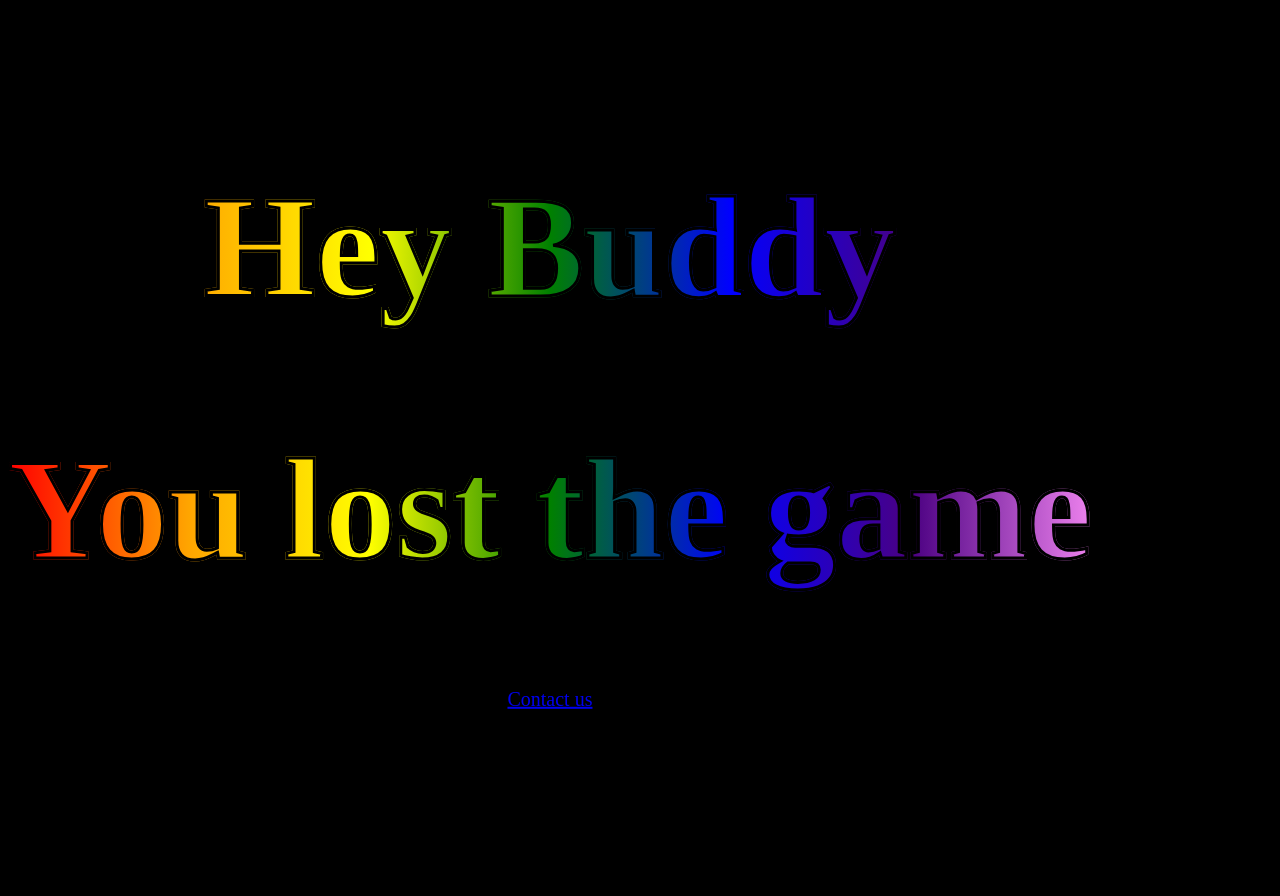
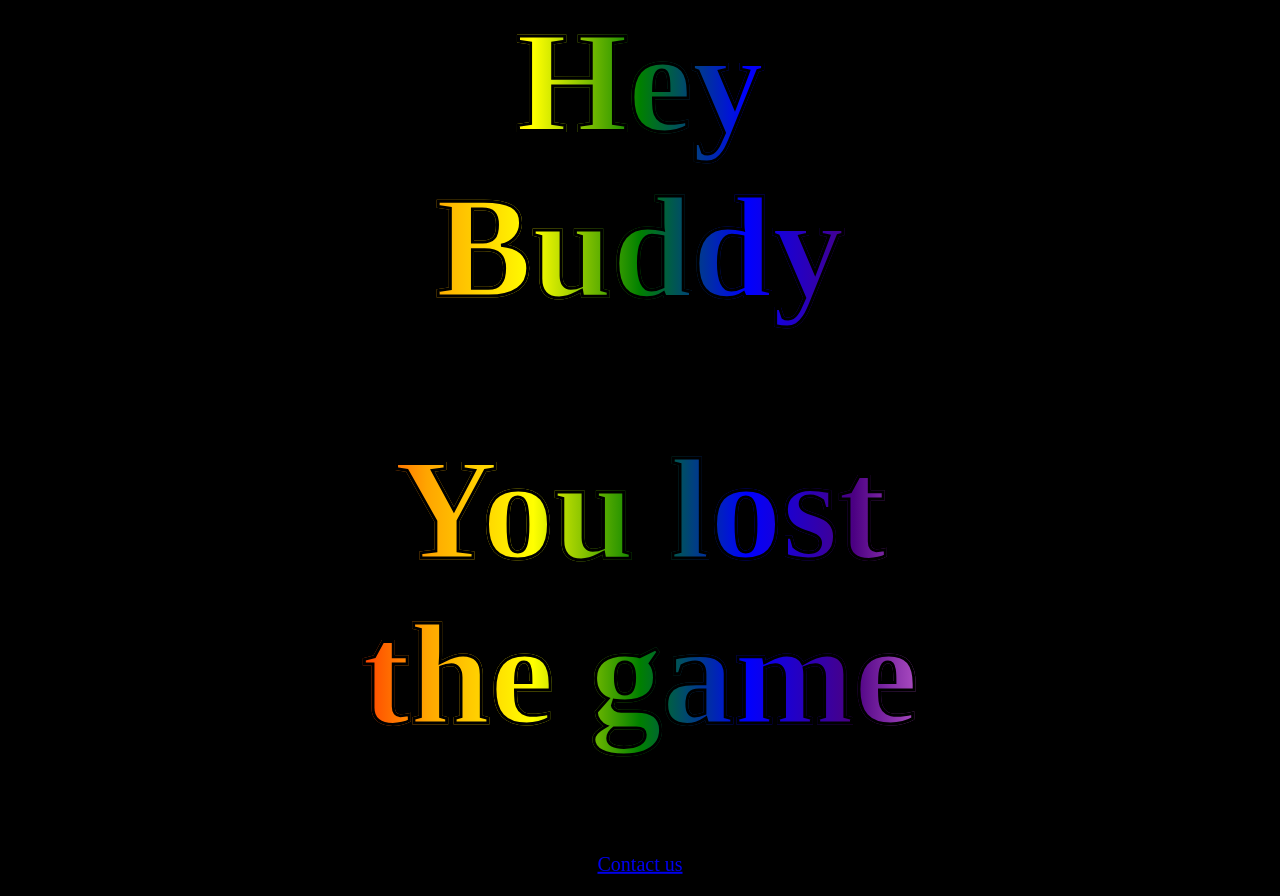
Before and after one commit to BrianLeblanc98/hey-buddy-ca, a plain HTML site: page index.html in a window 1280 px wide. Before the commit the page ends 800 px from the top, so only its background shows below. Drawn offline with Linux system fonts and the light colour scheme.

Commit message:
center horizontally as well

```diff
--- a/styles.css
+++ b/styles.css
@@ -16,10 +16,11 @@ p {
 
 .main-text {
     margin: 0;
-  position: absolute;
-  top: 50%;
-  -ms-transform: translateY(-50%);
-  transform: translateY(-50%);
+    position: absolute;
+    left: 50%;
+    top: 50%;
+    -webkit-transform: translate(-50%, -50%);
+    transform: translate(-50%, -50%);
 }
 
 .rainbow-text {
```
